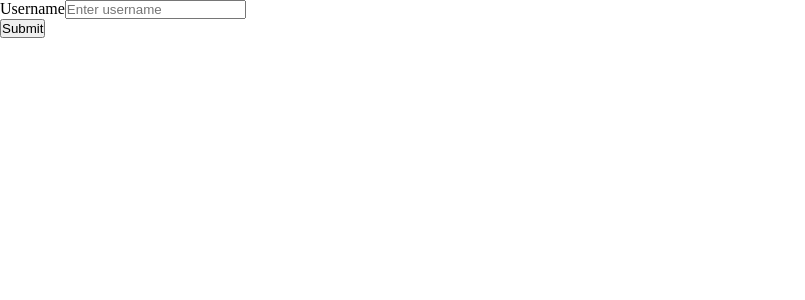
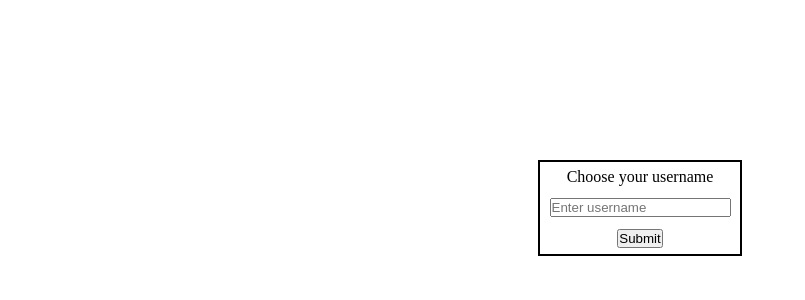
Before and after one commit to Rs-appez/whoFeed_frontend, an Angular app: page / in a window 1280 px wide. Shown: the top 300 px of the page, without its empty margins (0-805 px from the left). Built offline with nearby package versions, Linux system fonts and the light colour scheme; no server answers.

Commit message:
add some css WIP

```diff
--- a/src/app/components/connect/connect.component.css
+++ b/src/app/components/connect/connect.component.css
@@ -0,0 +1,15 @@
+.connect {
+  display: flex;
+  align-items: center;
+  top: 20%;
+  width: 16%;
+  flex-direction: column;
+  position: relative;
+  margin: auto;
+
+  border: 2px solid black;
+}
+
+.connect>* {
+  margin: 3% 8%;
+}
--- a/src/app/components/connect/connect.component.html
+++ b/src/app/components/connect/connect.component.html
@@ -1,7 +1,5 @@
 <div class="connect">
-  <div class="form-group">
-    <label for="username">Username</label>
-    <input type="text" class="form-control" [(ngModel)]="playerName" placeholder="Enter username" />
-  </div>
+  <label for="username">Choose your username</label>
+  <input type="text" class="form-control" [(ngModel)]="playerName" placeholder="Enter username" />
   <button (click)="createPlayer()">Submit</button>
 </div>
```
